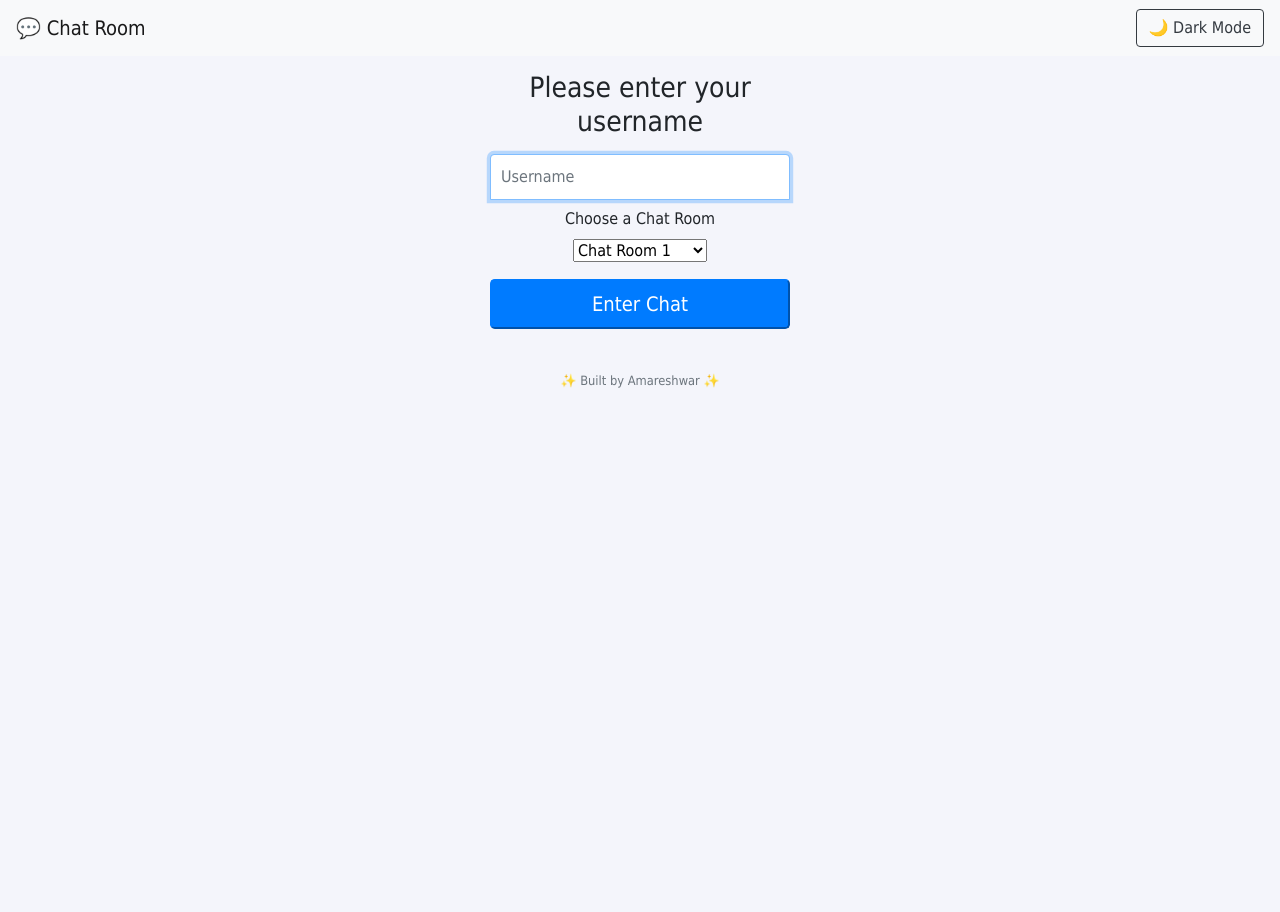
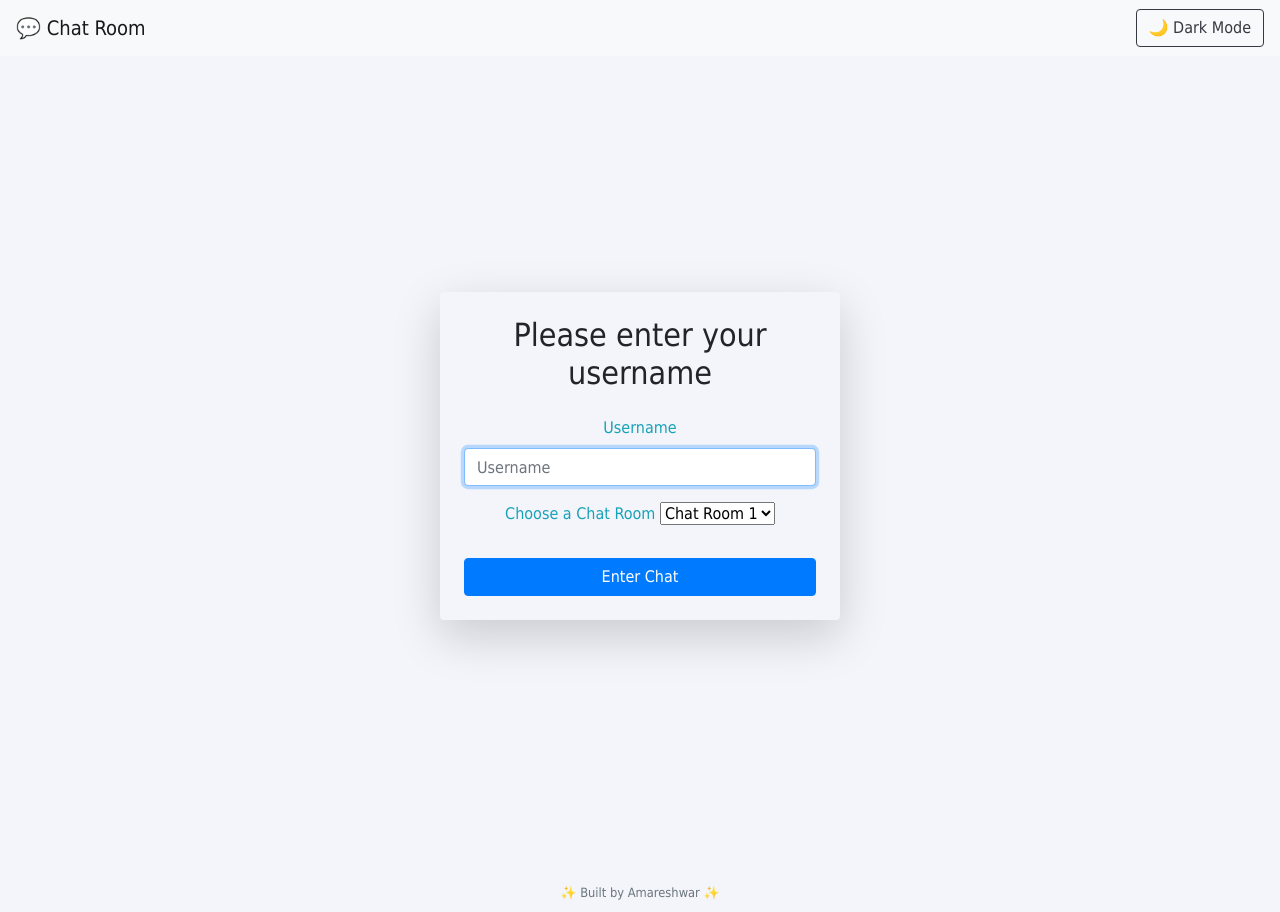
Before and after one commit to amareshwar3/Chat_room, a website: page nodejs-socketio-chat-application-main/nodejs-socketio-chat-application-main/public/index.html in a window 1280 px wide. Before the commit the page ends 800 px from the top, so only its background shows below. Drawn offline with Linux system fonts and the light colour scheme; a web font is replaced by a local one.

Commit message:
Update index.html

```diff
--- a/nodejs-socketio-chat-application-main/nodejs-socketio-chat-application-main/public/index.html
+++ b/nodejs-socketio-chat-application-main/nodejs-socketio-chat-application-main/public/index.html
@@ -24,26 +24,25 @@
   <button id="toggleDarkMode" class="btn btn-outline-dark">🌙 Dark Mode</button>
   </nav>
 
-  <form id="nicknameForm" class="form-signin">
-    <h1 class="h3 mb-3 font-weight-normal">
-      Please enter your username
-    </h1>
-    <label for="nicknameInput" class="sr-only">Username</label>
-    <input type="text" name="nickname" id="nicknameInput" class="form-control" placeholder="Username" required autofocus />
-    <!-- Chat Room Selection -->
-    <label class="mt-2" for="chatrooms">Choose a Chat Room</label>
-    <br />
-    <select name="chatrooms" id="chatrooms">
-      <optgroup>
+  <div class="container d-flex justify-content-center align-items-center" style="min-height: 100vh;">
+  <div class="p-4 rounded shadow-lg bg-glass text-start" style="width: 100%; max-width: 400px;">
+    <form id="nicknameForm">
+      <h2 class="mb-4 fw-bold text-primary-emphasis">Please enter your username</h2>
+
+      <label for="nicknameInput" class="form-label text-info">Username</label>
+      <input type="text" name="nickname" id="nicknameInput" class="form-control mb-3" placeholder="Username" required autofocus />
+
+      <label for="chatrooms" class="form-label text-info">Choose a Chat Room</label>
+      <select name="chatrooms" id="chatrooms" class="form-select">
         <option value="room1">Chat Room 1</option>
         <option value="room2">Chat Room 2</option>
-        <option value="room3">Chat Room 3</option>
-      </optgroup>
-    </select>
-    <button class="mt-3 btn-lg btn-primary btn-block" type="submit">
-      Enter Chat
-    </button>
-  </form>
+      </select>
+
+      <button class="btn btn-primary mt-4 w-100" type="submit">Enter Chat</button>
+    </form>
+  </div>
+</div>
+
     <button id="backToTopBtn" class="btn btn-secondary" style="position:fixed;bottom:20px;right:20px;display:none;">
     ↑ Top
 </button>
```
